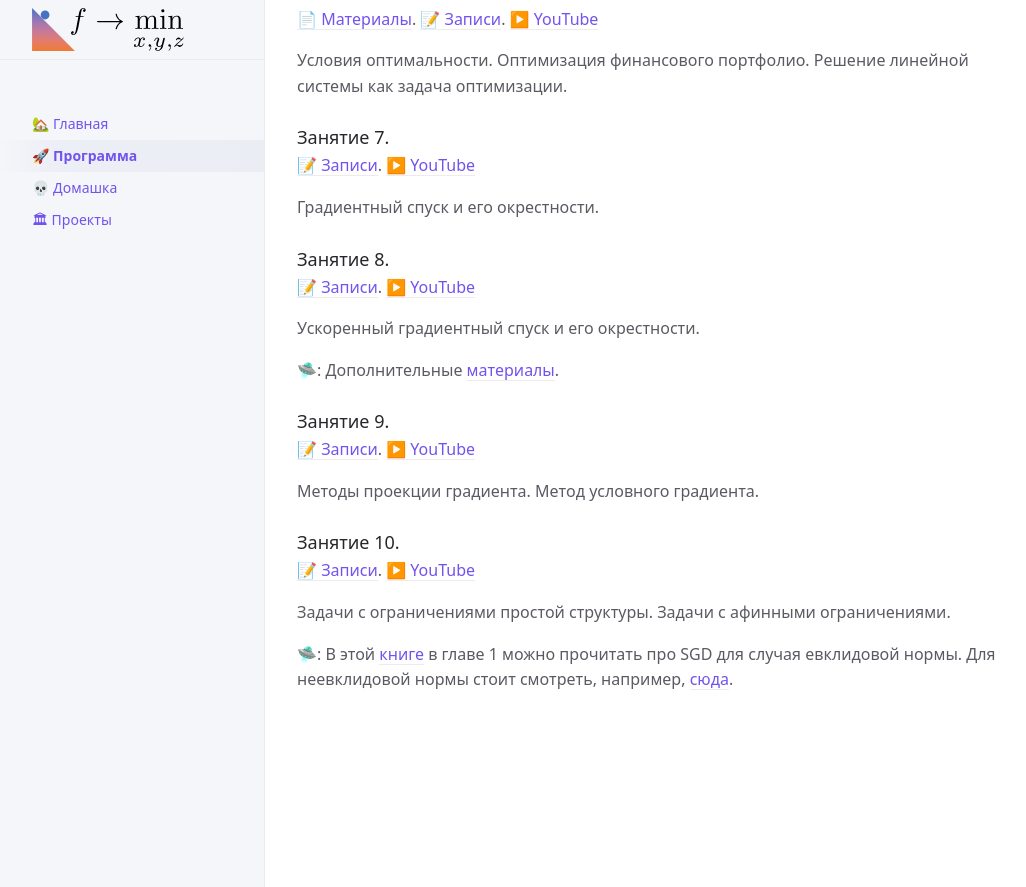
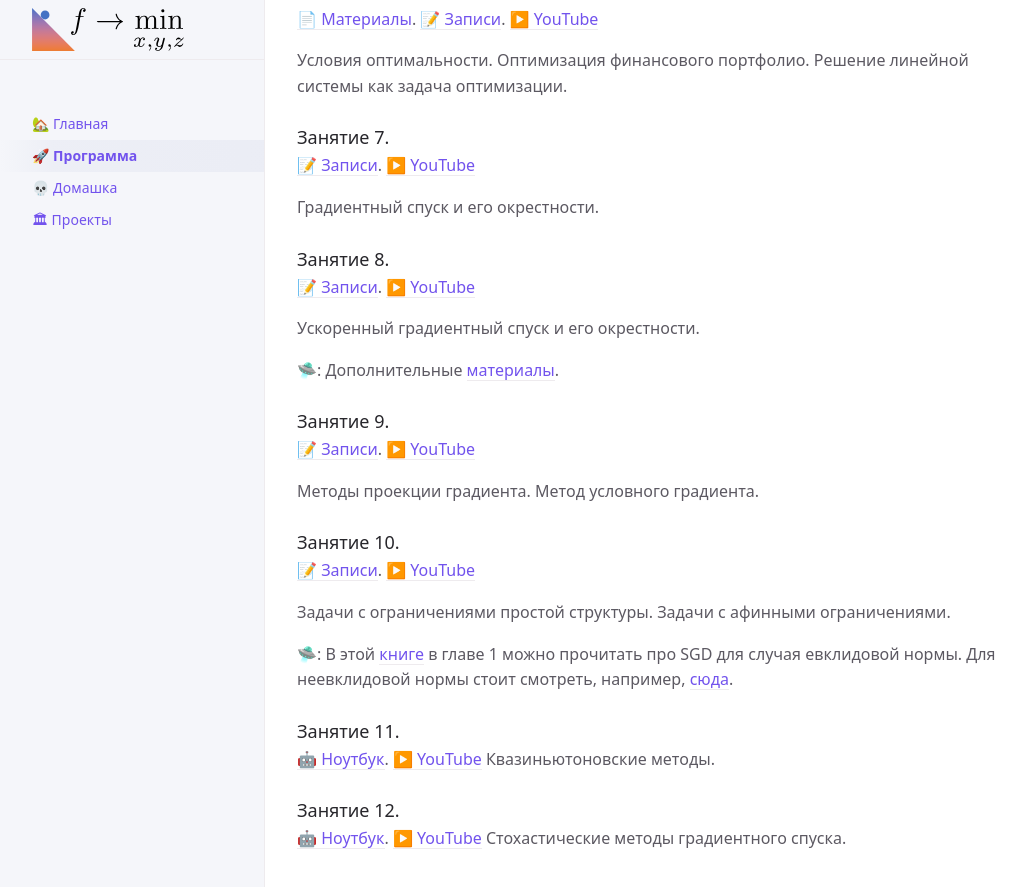
Before and after one commit to MerkulovDaniil/msus22, a Jekyll site: the page built from program.md, in a window 1280 px wide and 900 px high, scrolled down 752 px. Shown: the top 887 px of the window, without its empty margins (107-1133 px from the left). Built offline with Jekyll 4.4.1, drawn with Linux system fonts in a browser that asks for light colours; our own code applies the rules of GitHub Pages for plain Markdown files; a script that is not in the unit is left out; before the commit the page ends 1493 px from its top, so only the background shows below that.

Commit message:
Update program.md

```diff
--- a/program.md
+++ b/program.md
@@ -56,3 +56,11 @@ nav_order: 2
 Задачи с ограничениями простой структуры. Задачи с афинными ограничениями.
 
 🛸: В этой [книге](/files/2021_Book_Stochastic_Optimization.pdf) в главе 1 можно прочитать про SGD для случая евклидовой нормы. Для неевклидовой нормы стоит смотреть, например, [сюда](https://web.stanford.edu/~jduchi/PCMIConvex/Duchi16.pdf).
+
+### Занятие 11.
+[🤖 Ноутбук](https://colab.research.google.com/drive/1er9wIAwrM_VVvVanBlj3utUDouI6EdD-?usp=sharing). [▶️ YouTube](https://youtu.be/Lj3Brfp2jV0)
+Квазиньютоновские методы.
+
+### Занятие 12.
+[🤖 Ноутбук](https://colab.research.google.com/drive/1cb55P5ITAHT70GC5yQgUjnRyXslyaxgg?usp=sharing). [▶️ YouTube](https://youtu.be/5QEKAp3Ix9A)
+Стохастические методы градиентного спуска.
```
